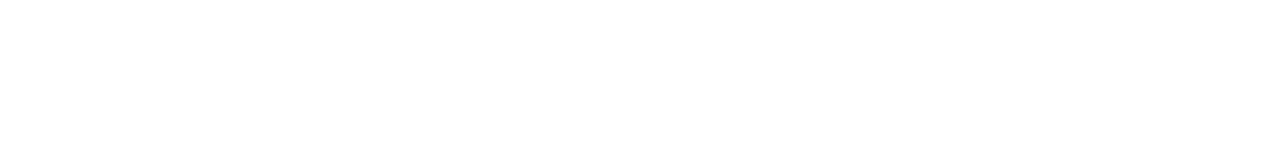
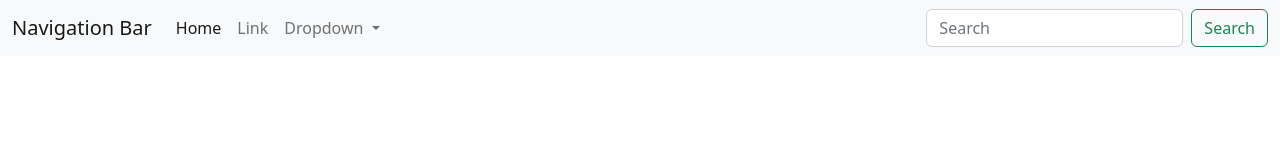
Before and after one commit to Niishat/ticket_project_b16, a plain HTML site: page index.html in a window 1280 px wide. Drawn offline with Linux system fonts and the light colour scheme.

Commit message:
added navigation BAR

```diff
--- a/index.html
+++ b/index.html
@@ -10,9 +10,55 @@
 </head>
 <body>
 
+    <header>
+        <!------------------------------ Header Nagigation Bar -------------------------------->
+        <!------------------------------ Header Nagigation Bar -------------------------------->
+        <!------------------------------ Header Nagigation Bar -------------------------------->
+    <nav class="navbar navbar-expand-lg bg-light">
+        <div class="container-fluid">
+          <a class="navbar-brand" href="#">Navigation Bar</a>
+          <button class="navbar-toggler" type="button" data-bs-toggle="collapse" data-bs-target="#navbarSupportedContent" aria-controls="navbarSupportedContent" aria-expanded="false" aria-label="Toggle navigation">
+            <span class="navbar-toggler-icon"></span>
+          </button>
+<!------------------------------------------------------------------------------------------->
+          <div class="collapse navbar-collapse" id="navbarSupportedContent">
+            <ul class="navbar-nav me-auto mb-2 mb-lg-0">
+              <li class="nav-item">
+                <a class="nav-link active" aria-current="page" href="#">Home</a>
+              </li>
+              <li class="nav-item">
+                <a class="nav-link" href="#">Link</a>
+              </li>
+              <li class="nav-item dropdown">
+                <a class="nav-link dropdown-toggle" href="#" role="button" data-bs-toggle="dropdown" aria-expanded="false">
+                  Dropdown
+                </a>
+                <ul class="dropdown-menu">
+                  <li><a class="dropdown-item" href="#">Action</a></li>
+                  <li><a class="dropdown-item" href="#">Another action</a></li>
+                  <li><hr class="dropdown-divider"></li>
+                  <li><a class="dropdown-item" href="#">Something else here</a></li>
+                </ul>
+              </li>
+              <!-- <li class="nav-item">
+                <a class="nav-link disabled">Disabled</a>
+              </li> -->
+            </ul>
+            <!--------------------------------------------search----------------------------------------------->
+            <form class="d-flex" role="search">
+              <input class="form-control me-2" type="search" placeholder="Search" aria-label="Search">
+              <button class="btn btn-outline-success" type="submit">Search</button>
+            </form>
+            <!------------------------------------------------------------------------------------------->
+          </div>
+        </div>
+      </nav>
 
-
-
+    </header>
+    <!--------------------------------------------------------------------------------------------->
+    <!-------------------------------------------------------------------------------------------->
+    <!-------------------------------------------------------------------------------------------->
+    <!------------------------------------------------------------------------------------------->
 
 <script src="assets/js/bootstrap.bundle.min.js"></script>
 </body>
```
